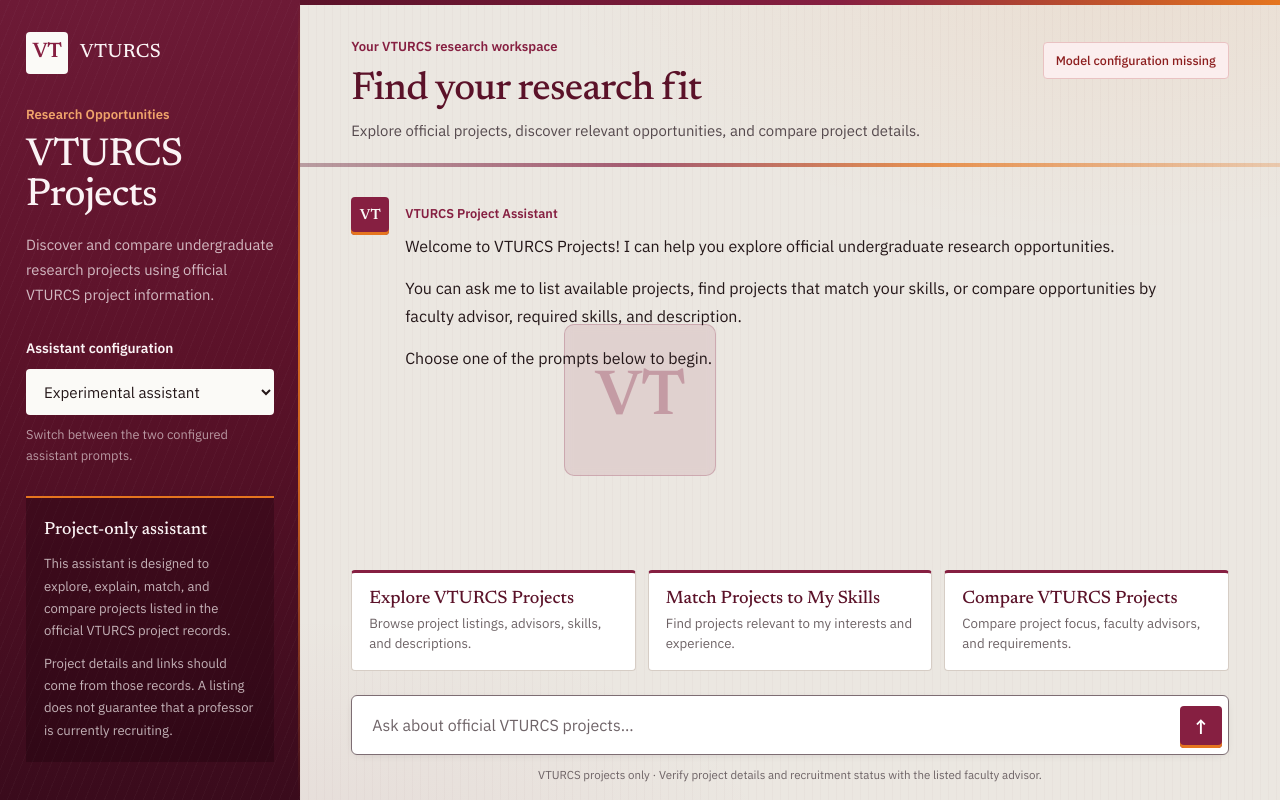
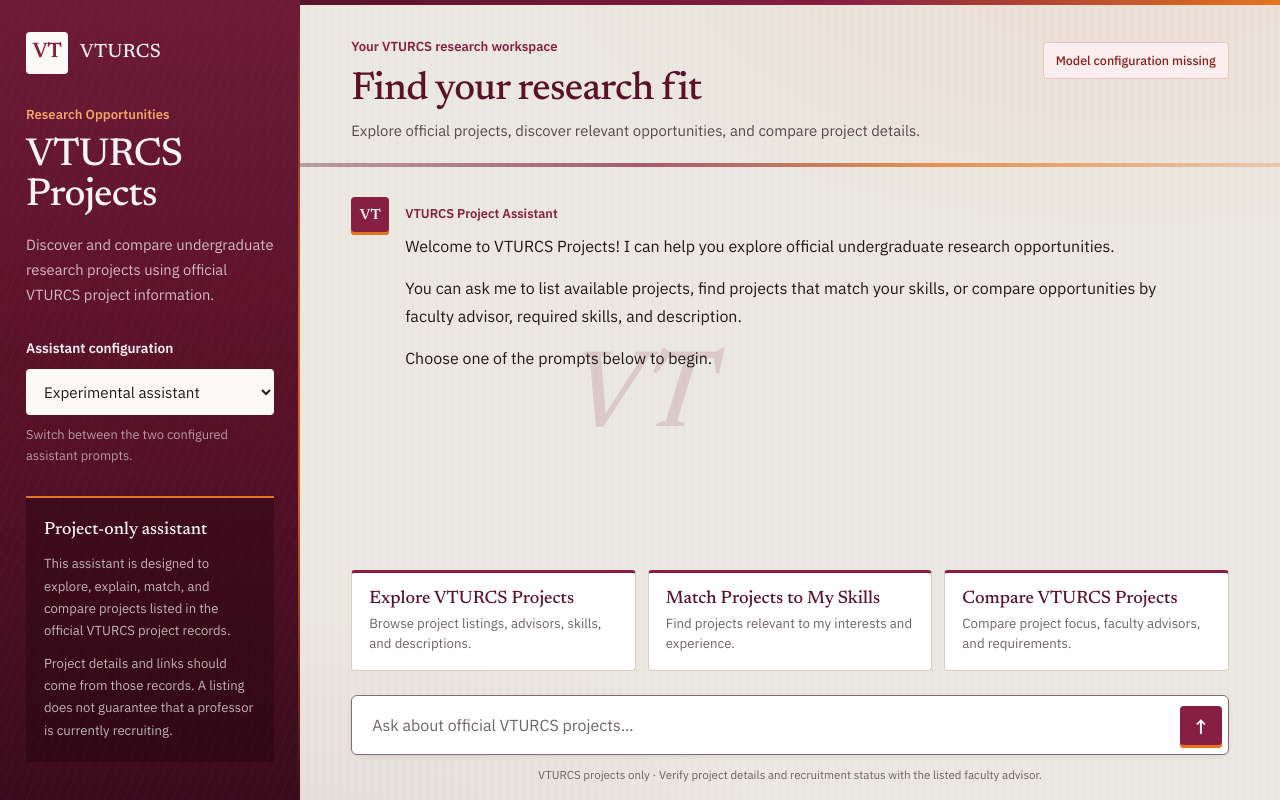
Before and after one commit to apurbobarua222-commits/VTUCRS-Team3-Prototype, a Flask app: page / in a window 1280 px wide. Run offline with Flask 3, Linux system fonts and the light colour scheme; some libraries are stand-ins or nearby versions.

Commit message:
new front end

```diff
--- a/static/style.css
+++ b/static/style.css
@@ -4,7 +4,7 @@
  * Chicago Maroon and burnt orange on a warm Hokie-stone workspace.
  */
 
-@import url('https://fonts.googleapis.com/css2?family=Newsreader:opsz,wght@6..72,400;6..72,500;6..72,600&family=IBM+Plex+Sans:wght@400;500;600;700&display=swap');
+@import url('https://fonts.googleapis.com/css2?family=Newsreader:ital,opsz,wght@0,6..72,400;0,6..72,500;0,6..72,600;1,6..72,400;1,6..72,500&family=IBM+Plex+Sans:wght@400;500;600;700&display=swap');
 
 /* --------------------------------------------------
    Design tokens
@@ -309,30 +309,26 @@ a:focus-visible {
     pointer-events: none;
 }
 
-/* Translucent VT watermark, fixed to the exact center of the screen.
-   It sits behind the conversation and does not block clicks. */
+/* Bare italic "VT" watermark, fixed to the exact center of the screen.
+   No box, no border. It sits behind the conversation and does not block clicks. */
 .chat-area::after {
     content: "VT";
     position: fixed;
     top: 50%;
     left: 50vw;
     z-index: 0;
-    display: flex;
-    align-items: center;
-    justify-content: center;
-    width: 150px;
-    height: 150px;
     transform: translate(-50%, -50%);
-    border: 1.5px solid rgba(134, 31, 65, 0.22);
-    border-radius: 10px;
-    background: rgba(134, 31, 65, 0.1);
-    -webkit-backdrop-filter: blur(4px);
-    backdrop-filter: blur(4px);
-    color: rgba(134, 31, 65, 0.3);
     font-family: var(--font-display);
-    font-size: 64px;
-    font-weight: 600;
+    font-style: italic;
+    font-size: 110px;
+    font-weight: 500;
+    line-height: 1;
     letter-spacing: -0.02em;
+    white-space: nowrap;
+    color: rgba(134, 31, 65, 0.14);
+    background: none;
+    border: none;
+    box-shadow: none;
     pointer-events: none;
 }
 
@@ -938,9 +934,7 @@ a:focus-visible {
     }
 
     .chat-area::after {
-        width: 96px;
-        height: 96px;
-        font-size: 40px;
+        font-size: 64px;
     }
 
     .brand-mark {
```
